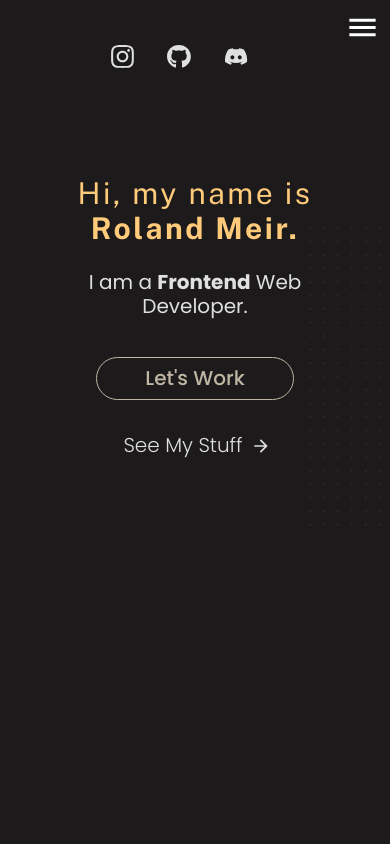
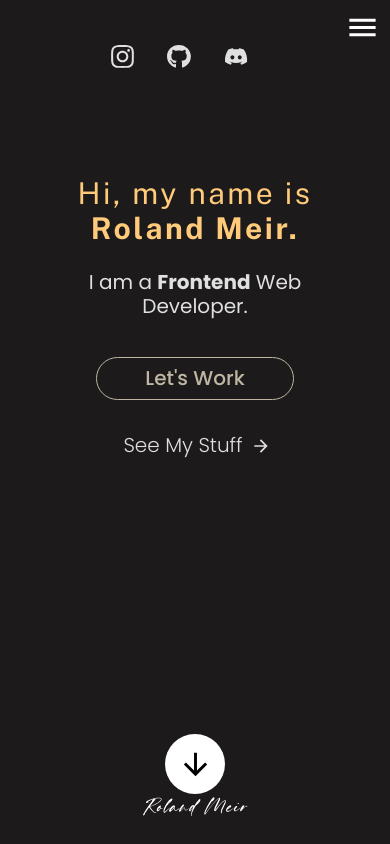
Before and after one commit to t0px/portfolio-app, a React (Vite) app: page / in a window 390 px wide. Shown: the top 844 px of the page. Built offline with nearby package versions, Linux system fonts and the light colour scheme.

Commit message:
arrownav, sync index
synced currentindex with all navs (mobile, side, and arrow)

```diff
--- a/src/App.jsx
+++ b/src/App.jsx
@@ -2,7 +2,6 @@ import { Grid } from "@mui/material";
 import { theme } from "../theme";
 import { Box, ThemeProvider } from "@mui/system";
 import "./css/default.css";
-import styled from "@emotion/styled";
 import Home from "./components/Home/Home";
 import Knowledge from "./components/Knowledge/Knowledge";
 import Projects from "./components/Projects/Projects";
@@ -11,42 +10,68 @@ import Contact from "./components/Contact/Contact";
 import Sidebar from "./components/Sidebar";
 import { Parallax, ParallaxProvider } from "react-scroll-parallax";
 import PageWrapper from "./components/PageWrapper";
+import Logo from "./components/Logo";
+import ArrowNav from "./components/ArrowNav";
+import { useState, useRef } from "react";
 
 // PageItems [{}...]
 
 const pageItems = [
   {
+    id: 0,
     ref: "home",
     bgcolor: null,
-        page: <Home />
+    page: <Home />,
+    size: 100,
   },
   {
+    id: 1,
     ref: "about",
     bgcolor: null,
-        page: <About />
+    page: <About />,
+    size: 100,
   },
   {
+    id: 2,
     ref: "knowledge",
-        bgcolor: <Knowledge />
+    bgcolor: null,
+    page: <Knowledge />,
+    size: 100,
   },
   {
+    id: 3,
     ref: "projects",
-        bgcolor: <Projects />
+    bgcolor: null,
+    page: <Projects />,
+    size: 100,
   },
   {
+    id: 4,
     ref: "contact",
-        bgcolor: <Contact />
+    bgcolor: null,
+    page: <Contact />,
+    size: 100,
   },
 ];
 
 function App() {
+  const [currentPage, setCurrentPage] = useState([pageItems[0]]);
+  const [currentIndex, setCurrentIndex] = useState(0);
 
   return (
     // Overriding default font with theme
     <ThemeProvider theme={theme}>
-      <Sidebar />
+      <Logo />
+      <ArrowNav
+        currentIndex={currentIndex}
+        setCurrentIndex={setCurrentIndex}
+        currentPage={currentPage}
+        setCurrentPage={setCurrentPage}
+        pageItems={pageItems}
+      />
+      <Sidebar currentIndex={currentIndex} setCurrentIndex={setCurrentIndex} />
       {pageItems.map((item, index) => (
-            <PageWrapper item={item} key={index}/>
+        <PageWrapper item={item} key={index} />
       ))}
     </ThemeProvider>
   );
--- a/src/components/About/AboutSection.jsx
+++ b/src/components/About/AboutSection.jsx
@@ -22,7 +22,8 @@ const AboutSection = () => {
             xs: 175,
             md: 200,
             lg: 300,
-          }
+          },
+          pointerEvents: "none"
         }}
       />
       <MainText
--- /dev/null
+++ b/src/components/ArrowNav.jsx
@@ -0,0 +1,63 @@
+import { Box } from "@mui/system";
+import { useState, useRef, useEffect } from "react";
+import ArrowDownwardIcon from "@mui/icons-material/ArrowDownward";
+
+const ArrowNav = ({
+  currentIndex,
+  setCurrentIndex,
+  currentPage,
+  setCurrentPage,
+  pageItems,
+}) => {
+  const prevIndex = useRef(null);
+
+  const handleArrowNavigation = (index) => {
+    setCurrentPage(pageItems.filter((item) => item.id === index + 1));
+    setCurrentIndex((prevIndex) => prevIndex + 1);
+  };
+  // בודק אם אנחנו על הדף הראשון
+  //
+  useEffect(() => {
+    currentIndex !== 0 ? handleMove() : "";
+  }, [currentPage, currentIndex]);
+
+  const handleMove = () => {
+    location.href = `#${currentPage[0].ref}`;
+  };
+
+  return (
+    <Box
+      sx={{
+        left: 0,
+        right: 0,
+        bottom: 50,
+        position: "fixed",
+        display: "flex",
+        justifyContent: "center",
+        zIndex: 10000,
+      }}
+    >
+      <Box
+        sx={{
+          borderRadius: "50%",
+          display: "flex",
+          justifyContent: "center",
+          alignItems: "center",
+          bgcolor: "white",
+          width: 60,
+          height: 60,
+          cursor: "pointer",
+          transition: "all 0.2s ease",
+          "&:hover": {
+            boxShadow: "0 0 25px 0 rgb(255,255,255,0.25)",
+          },
+        }}
+        onClick={() => handleArrowNavigation(currentIndex)}
+      >
+        <ArrowDownwardIcon sx={{ fontSize: 35 }} />
+      </Box>
+    </Box>
+  );
+};
+
+export default ArrowNav;
--- a/src/components/Home/Hero.jsx
+++ b/src/components/Home/Hero.jsx
@@ -17,7 +17,12 @@ const Hero = () => {
       }}
     >
       <Box position="relative">
-        <Box component="img" src="src/assets/Dots.png" position="absolute" sx={{top: 50, left: 250}} />
+        <Box
+          component="img"
+          src="src/assets/Dots.png"
+          position="absolute"
+          sx={{ top: 50, left: 250, pointerEvents: "none", display: {xs: "none", xl: "inherit"} }}
+        />
         <MainText
           title={
             <span>
@@ -44,7 +49,7 @@ const Hero = () => {
       </Box>
       <Buttons />
       {
-      // TODO: Change icon position
+        // TODO: Change icon position
       }
       {/* <Icons /> */}
     </Grid>
--- a/src/components/Knowledge/Knowledge.jsx
+++ b/src/components/Knowledge/Knowledge.jsx
@@ -1,5 +1,5 @@
 import { Typography } from "@mui/material";
-import { Box, Container } from "@mui/system";
+import { Container } from "@mui/system";
 
 const Knowledge = () => {
     return (
--- /dev/null
+++ b/src/components/Logo.jsx
@@ -0,0 +1,23 @@
+import { Box } from "@mui/system";
+
+const Logo = () => {
+    return (
+      <Box
+        position="fixed"
+        sx={{
+          display: {
+            xs: "flex",
+            md: "none",
+          },
+          justifyContent: "center",
+          bottom: 20,
+          left: 0,
+          right: 0,
+        }}
+      >
+        <Box component="img" src="src/assets/Rm-logo-clear.svg" sx={{width: 105}}/>
+      </Box>
+    );
+}
+
+export default Logo;
--- a/src/components/MobileMenu.jsx
+++ b/src/components/MobileMenu.jsx
@@ -3,7 +3,7 @@ import { Box, Stack } from "@mui/system";
 import { useEffect, useRef } from "react";
 import '../css/mobilemenu.css';
 
-const MobileMenu = ({ navItems, isOpen, setIsOpen }) => {
+const MobileMenu = ({ navItems, isOpen, setIsOpen, currentIndex, setCurrentIndex }) => {
 
     const menuRef = useRef();
 
@@ -36,7 +36,7 @@ const MobileMenu = ({ navItems, isOpen, setIsOpen }) => {
           alignItems: "center",
           textAlign: "center",
           textTransform: "uppercase",
-          letterSpacing: 3
+          letterSpacing: 3,
         }}
       >
         {navItems.map((item, index) => (
@@ -53,6 +53,7 @@ const MobileMenu = ({ navItems, isOpen, setIsOpen }) => {
               p: 2,
               border: "1px solid lightgray",
             }}
+            onClick={() => setCurrentIndex(navItems.indexOf(item))}
           >
             {item.name}
           </Typography>
--- a/src/components/PageWrapper.jsx
+++ b/src/components/PageWrapper.jsx
@@ -9,7 +9,6 @@ const PageGrid = styled(Grid)({
 });
 
 const PageWrapper = ({ item }) => {
-    console.log(item)
   return (
     <Box
       sx={{
@@ -20,11 +19,11 @@ const PageWrapper = ({ item }) => {
         position: "relative",
       }}
     >
-        <PageGrid container id={item.ref} sx={{ height: "100vh" }}>
+      <PageGrid container id={item.ref} sx={{ height: `${item.size}vh` }}>
         {item.page}
       </PageGrid>
     </Box>
   );
-}
+};
 
 export default PageWrapper;
--- a/src/components/Sidebar.jsx
+++ b/src/components/Sidebar.jsx
@@ -1,6 +1,6 @@
 import { Grid, Typography } from "@mui/material";
 import { Box, Stack } from "@mui/system";
-import '/src/css/sidebar.css'
+import "/src/css/sidebar.css";
 import styled from "@emotion/styled";
 import MobileMenu from "./MobileMenu";
 import { useEffect, useState, useRef } from "react";
@@ -29,7 +29,7 @@ const navItems = [
   },
 ];
 
-const Sidebar = () => {
+const Sidebar = ({ currentIndex, setCurrentIndex }) => {
   const handleMenuOpen = () => {
     setIsOpen((prevIsOpen) => !prevIsOpen);
   };
@@ -38,7 +38,13 @@ const Sidebar = () => {
 
   return (
     <>
-      <MobileMenu navItems={navItems} isOpen={isOpen} setIsOpen={setIsOpen} />
+      <MobileMenu
+        navItems={navItems}
+        isOpen={isOpen}
+        setIsOpen={setIsOpen}
+        currentIndex={currentIndex}
+        setCurrentIndex={setCurrentIndex}
+      />
       <MenuIcon
         sx={{
           display: {
@@ -102,6 +108,7 @@ const Sidebar = () => {
               href={item.path}
               sx={{ textDecoration: "none", color: "inherit", p: 1.5 }}
               className="sidenav-item"
+              onClick={() => setCurrentIndex(navItems.indexOf(item))}
             >
               {item.name}
             </Typography>
```
Also changed, not shown: src/assets/Dots.png. Lines whose indentation alone changed are shown as unchanged.
